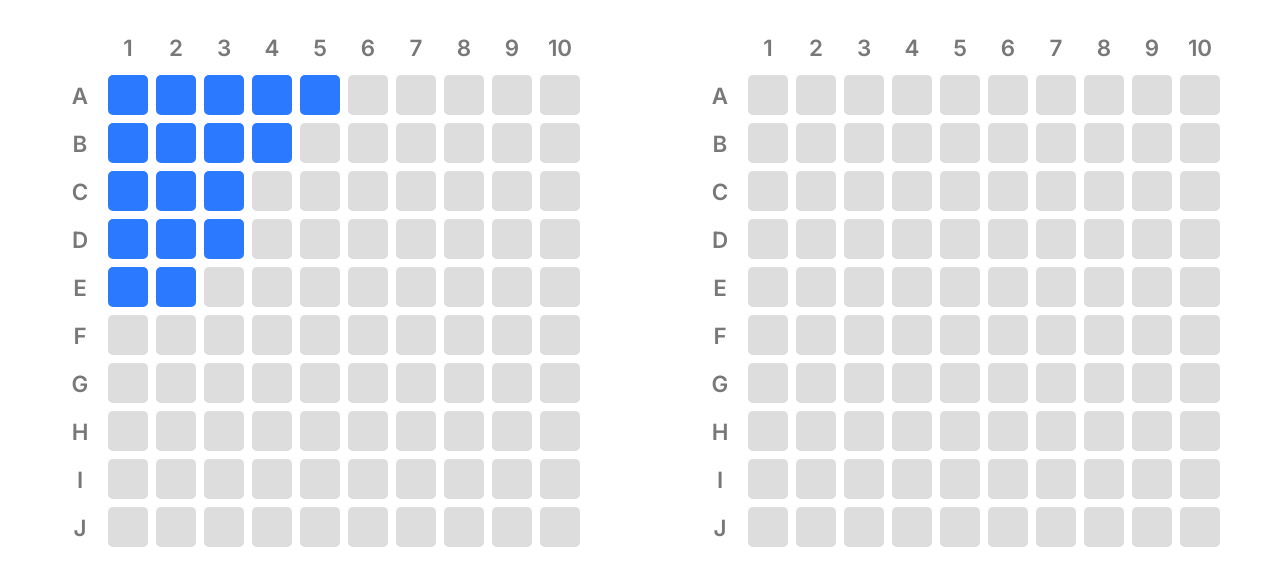
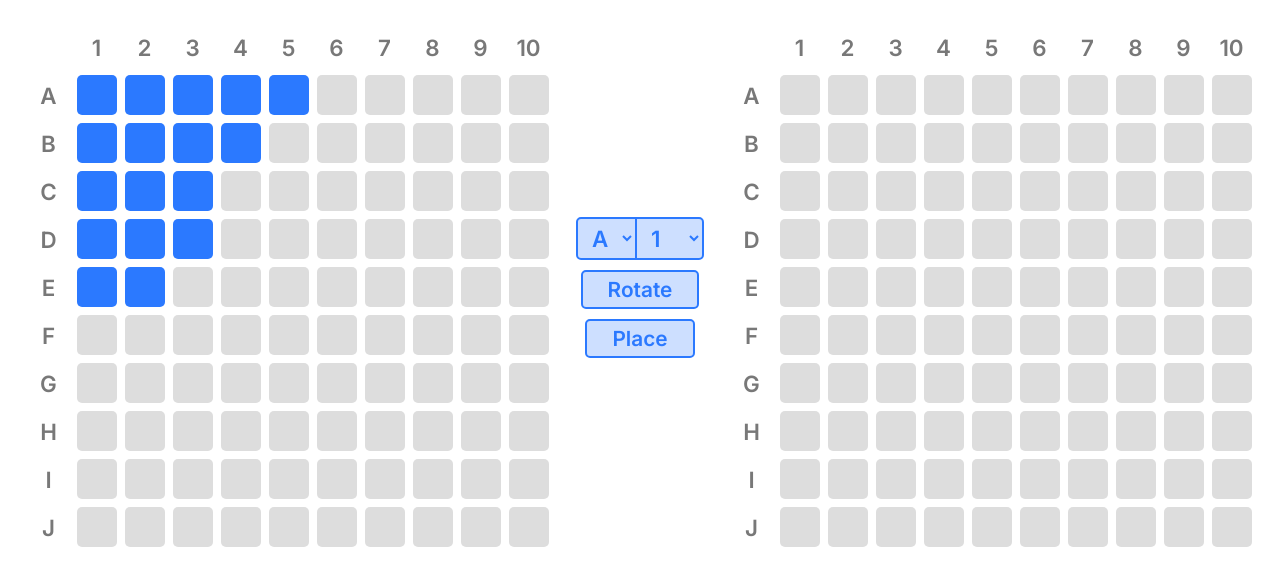
Before and after one commit to Rafael1268/odin-battleship, a website built with webpack: page src/template.html in a window 1280 px wide. Shown: the part 110-696 px from the top of the page. Built offline with nearby package versions, Linux system fonts and the light colour scheme.

Commit message:
Added ship placements controls

```diff
--- a/src/template.html
+++ b/src/template.html
@@ -133,6 +133,37 @@
         <div class="grid" id="J9"></div>
         <div class="grid" id="J10"></div>
       </div>
+    </div>
+    <div class="controls">
+      <div class="selectors">
+        <select name="letterSelect" id="letterSelect">
+          <option value="A" selected>A</option>
+          <option value="B">B</option>
+          <option value="C">C</option>
+          <option value="D">D</option>
+          <option value="E">E</option>
+          <option value="F">F</option>
+          <option value="G">G</option>
+          <option value="H">H</option>
+          <option value="I">I</option>
+          <option value="J">J</option>
+        </select>
+        <select name="numberSelect" id="numberSelect">
+          <option value="1" selected>1</option>
+          <option value="2">2</option>
+          <option value="3">3</option>
+          <option value="4">4</option>
+          <option value="5">5</option>
+          <option value="5">5</option>
+          <option value="6">6</option>
+          <option value="7">7</option>
+          <option value="8">8</option>
+          <option value="9">9</option>
+          <option value="10">10</option>
+        </select>
+      </div>
+      <button>Rotate</button>
+      <button>Place</button>
     </div>
     <div class="computer">
       <h1 id="computer">COMPUTER</h1>
```
